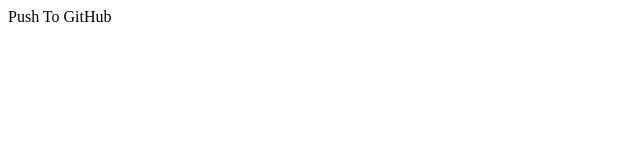
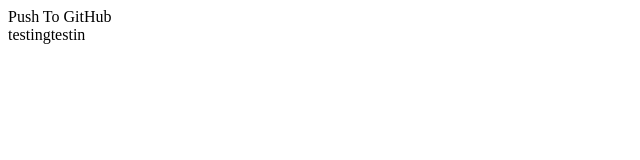
Before and after one commit to Hadi-Dainil/example, a plain HTML site: page src/main/webapp/index.html in a window 1280 px wide. Shown: the full height of the page, 0-640 px from the left. Drawn offline with Linux system fonts and the light colour scheme.

Commit message:
Update index.html

```diff
--- a/src/main/webapp/index.html
+++ b/src/main/webapp/index.html
@@ -5,6 +5,7 @@
 <title>Insert title here</title>
 </head>
 <body>
-Push To GitHub
+Push To GitHub<br>
+  testingtestin
 </body>
 </html>
```
